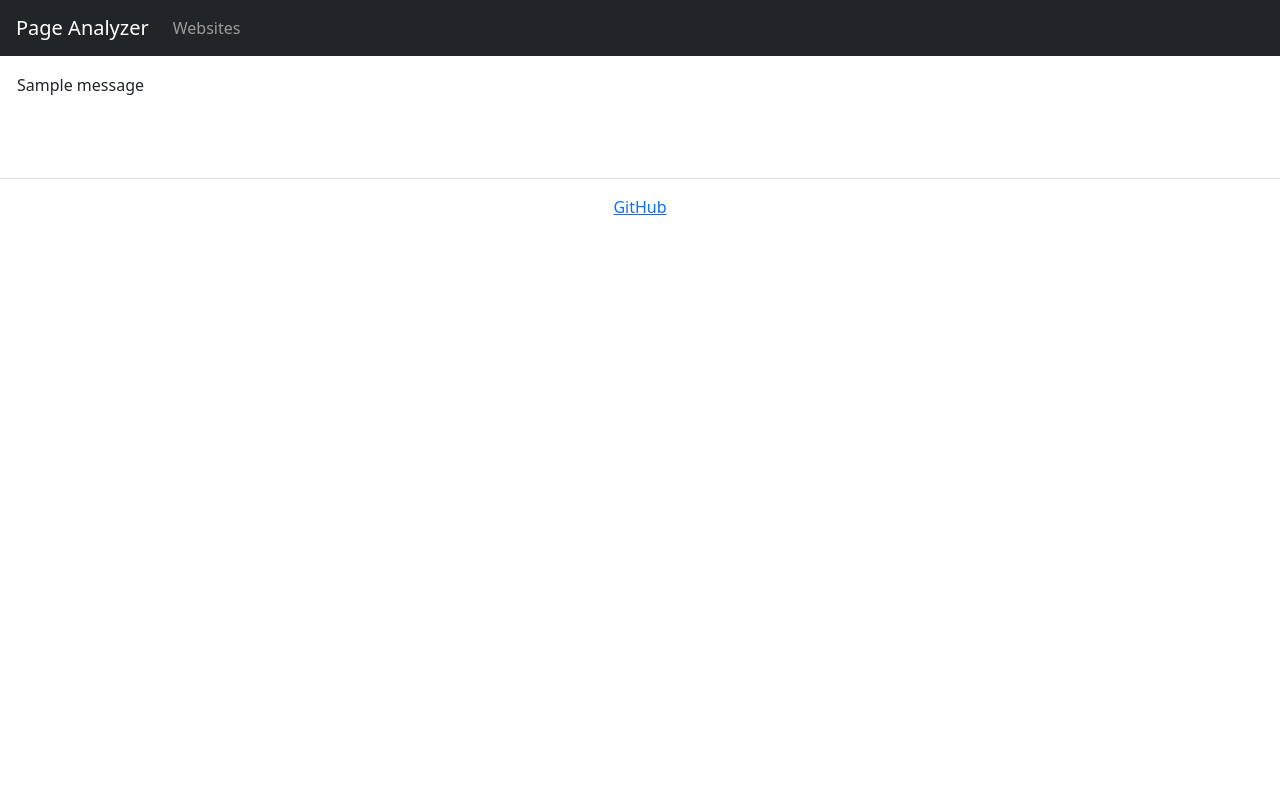
After one commit to MaxKtv/Page-Analyzer, a Flask app: template page_analyzer/templates/layout.html in a window 1280 px wide. The commit adds this page. Run offline with Flask 3, Linux system fonts and the light colour scheme; the template is opened without the code that fills it, so the values that code supplies are empty; one stand-in notice (Sample message) is shown.

Commit message:
update layout.html and index.html

```diff
--- /dev/null
+++ b/page_analyzer/templates/layout.html
@@ -0,0 +1,47 @@
+<!DOCTYPE html>
+<html lang="en">
+  <head>
+      {% block head %}
+        <meta charset="utf-8">
+        <meta name="viewport" content="width=device-width, initial-scale=1, shrink-to-fit=no">
+        <meta name="description" content="project-83">
+        <link href="https://cdn.jsdelivr.net/npm/bootstrap@5.3.3/dist/css/bootstrap.min.css" rel="stylesheet">
+        <title>Page Analyzer</title>
+      {% endblock %}
+  </head>
+  <body class="min-vh-100 d-flex flex-column">
+  <header class="flex-shrink-0">
+    <nav class="navbar navbar-expand-md navbar-dark bg-dark px-3">
+      <a class="navbar-brand" href="/">Page Analyzer</a>
+      <div id="navbarNav">
+          <ul class="navbar-nav">
+            <li class="nav-item"><a class="nav-link " href="/urls">Websites</a></li>
+          </ul>
+      </div>
+    </nav>
+
+</header>
+    {% with messages = get_flashed_messages(with_categories=true) %}
+        {% if messages %}
+            {% for category, message in messages %}
+                <div class="alert {{ category }}" role="alert">
+                    {{ message }}
+                </div>
+            {% endfor %}
+        {% endif %}
+    {% endwith %}
+<main role="main" class="container">
+    {% block content %}
+    {% endblock %}
+</main>
+    <footer class="border-top py-3 mt-5 flex-shrink-0">
+        {% block footer %}
+            <div class="container-lg">
+            <div class="text-center">
+            <a href="https://github.com/MaxKtv/python-project-83" target="_blank">GitHub</a>
+            </div>
+            </div>
+        {% endblock %}
+</footer>
+    </body>
+</html>
```
Also changed, not shown: page_analyzer/templates/index.html (+5 -2 lines).
